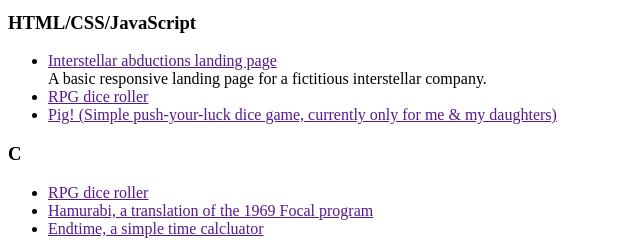
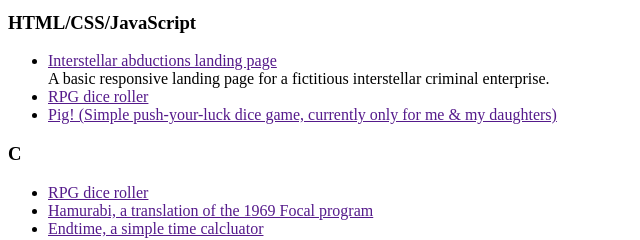
Before and after one commit to harlandski/harlandski.github.io, a plain HTML site: page index.html in a window 1280 px wide. Shown: the part 451-691 px from the top of the page, 0-640 px from the left. Drawn offline with Linux system fonts and the light colour scheme; files that its build step writes are made by us from their sources; files whose address does not match are found by name.

Commit message:
tiny amendment to interstellar abductions

```diff
--- a/index.html
+++ b/index.html
@@ -33,7 +33,7 @@
             <ul>
                 <li><a href="">Interstellar abductions landing page</a>
                 <br>
-                <span>A basic responsive landing page for a fictitious interstellar company.</span></li>
+                <span>A basic responsive landing page for a fictitious interstellar criminal enterprise.</span></li>
                 <li><a href="">RPG dice roller</a></li>
                 <li><a href="">Pig! (Simple push-your-luck dice game, currently only for me & my daughters)</a></li>
             </ul>
```
